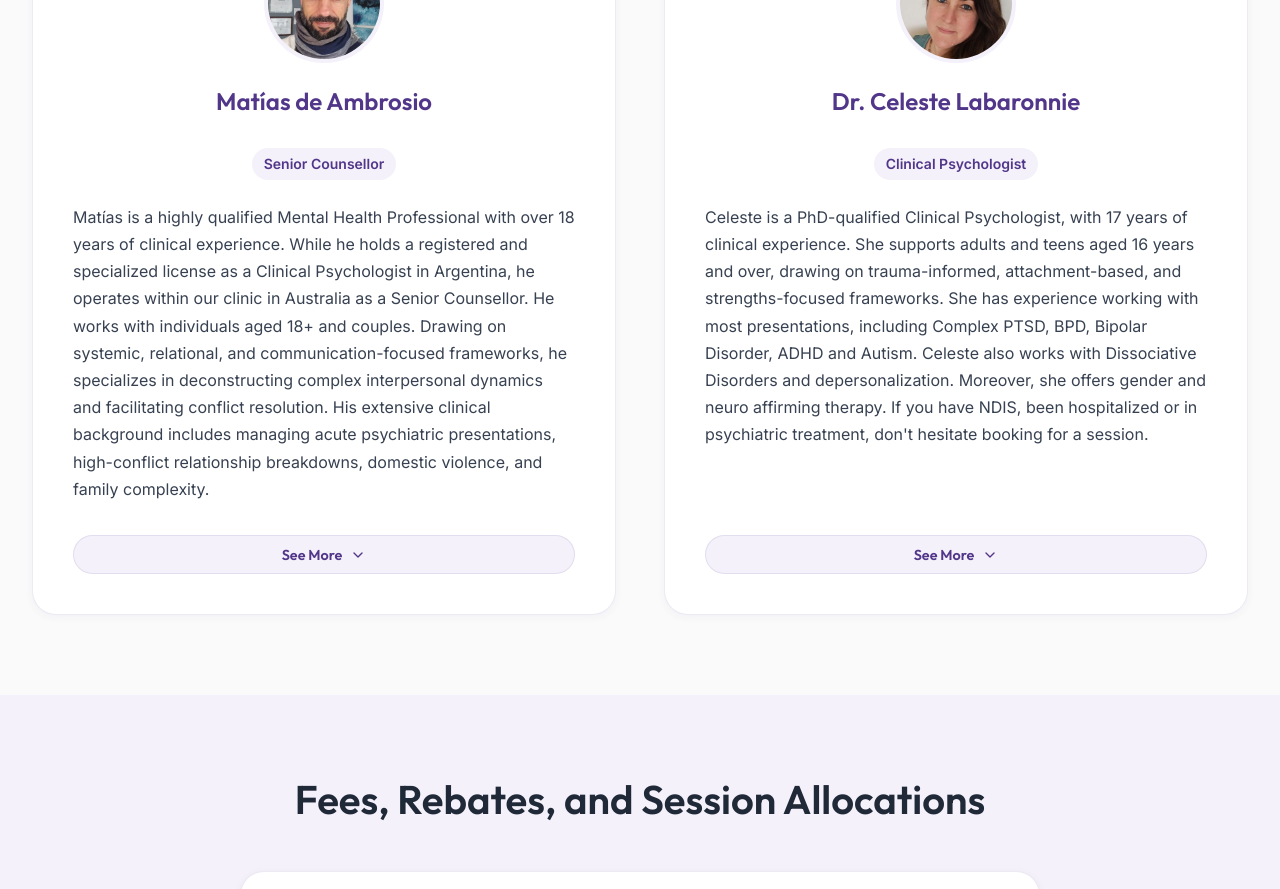
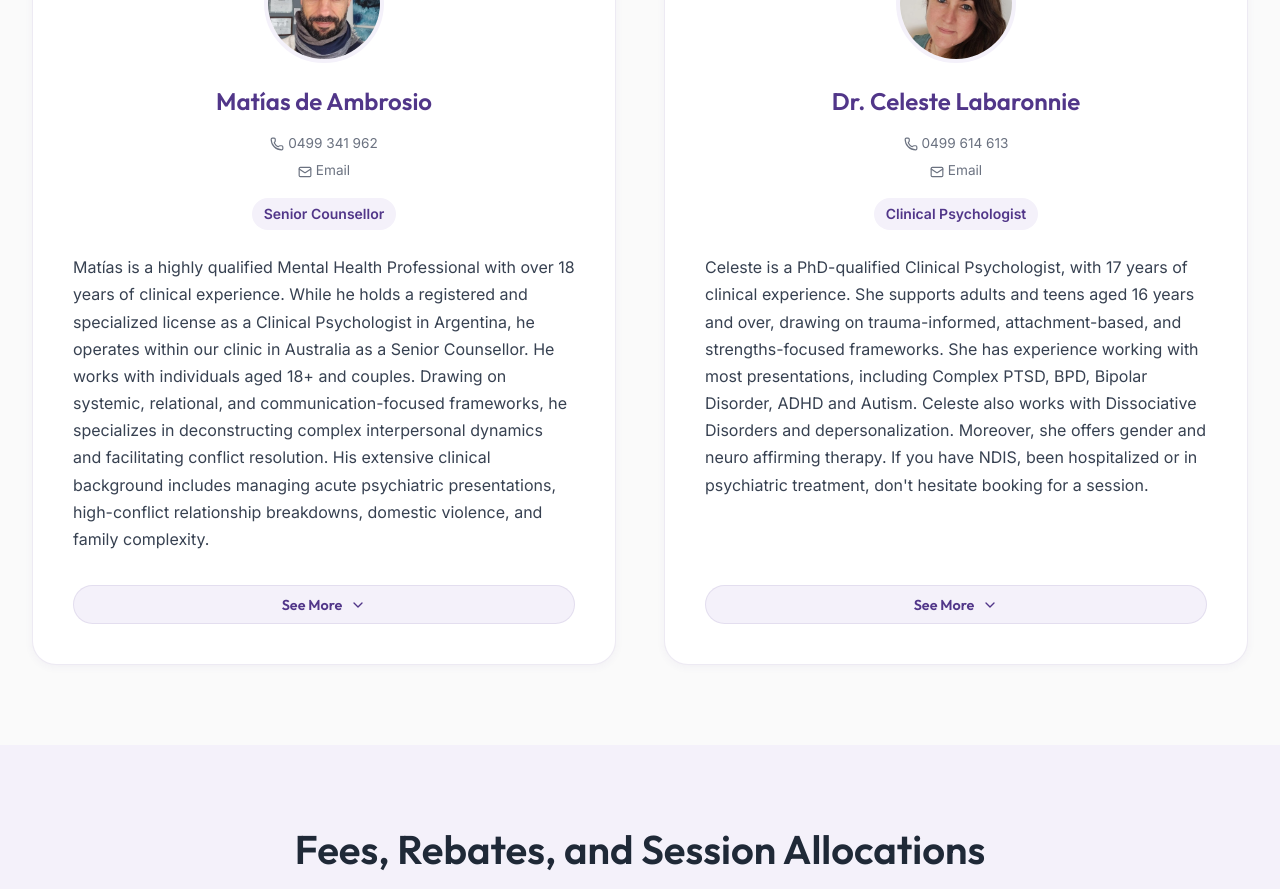
Before and after one commit to agulab/psychologywa, a React (Vite) app: page / in a window 1280 px wide. Shown: the part 1440-2329 px from the top of the page. Built offline with nearby package versions, Linux system fonts and the light colour scheme.

Commit message:
ADD teléfonos y emails de los profesionales

```diff
--- a/src/App.jsx
+++ b/src/App.jsx
@@ -1,4 +1,4 @@
-import { BookHeart, BriefcaseBusiness, Camera, Check, ChevronDown, Heart, HeartHandshake, MapPin, Shield, User, X } from 'lucide-react';
+import { BookHeart, BriefcaseBusiness, Camera, Check, ChevronDown, Heart, HeartHandshake, Mail, MapPin, Phone, Shield, User, X } from 'lucide-react';
 import { useEffect, useState } from 'react';
 import { useTranslation } from 'react-i18next';
 import { Link, Navigate, Route, Routes, useLocation } from 'react-router-dom';
@@ -261,6 +261,10 @@ const MainSite = () => {
               <div className="prof-header">
                 <img src="/Matias.png" alt="Matias De Ambrosio - Senior Counsellor at Counselling and Clinical Psychology WA, Stirling" className="prof-image" />
                 <h3 className="professionals-card-title" style={{ color: 'var(--primary)' }}>Matías de Ambrosio</h3>
+                <div style={{ display: 'flex', flexDirection: 'column', alignItems: 'center', gap: '0.25rem', fontSize: '0.85rem', color: 'var(--text-muted)' }}>
+                  <a href="tel:+61499341962" style={{ color: 'var(--text-muted)', textDecoration: 'none' }}><Phone size={14} style={{ verticalAlign: 'middle', marginRight: '4px' }} />0499 341 962</a>
+                  <a href="mailto:matias@counsellingandclinicalpsychologywa.com.au" style={{ color: 'var(--text-muted)', textDecoration: 'none' }}><Mail size={14} style={{ verticalAlign: 'middle', marginRight: '4px' }} />Email</a>
+                </div>
                 <span className="badge mb-4">{t('matiasTitle')}</span>
               </div>
               <p className="mb-4">{t('matiasBio1')}</p>
@@ -292,6 +296,10 @@ const MainSite = () => {
               <div className="prof-header">
                 <img src="/Celeste2.jpeg" alt="Dr. Celeste Labaronnie - Clinical Psychologist at Counselling and Clinical Psychology WA, Stirling" className="prof-image" />
                 <h3 className="professionals-card-title" style={{ color: 'var(--primary)' }}>Dr. Celeste Labaronnie</h3>
+                <div style={{ display: 'flex', flexDirection: 'column', alignItems: 'center', gap: '0.25rem', fontSize: '0.85rem', color: 'var(--text-muted)' }}>
+                  <a href="tel:+61499614613" style={{ color: 'var(--text-muted)', textDecoration: 'none' }}><Phone size={14} style={{ verticalAlign: 'middle', marginRight: '4px' }} />0499 614 613</a>
+                  <a href="mailto:celeste@counsellingandclinicalpsychologywa.com.au" style={{ color: 'var(--text-muted)', textDecoration: 'none' }}><Mail size={14} style={{ verticalAlign: 'middle', marginRight: '4px' }} />Email</a>
+                </div>
                 <span className="badge mb-4">{t('celesteTitle')}</span>
               </div>
               <p className="mb-4">{t('celesteBio1')}</p>
```
